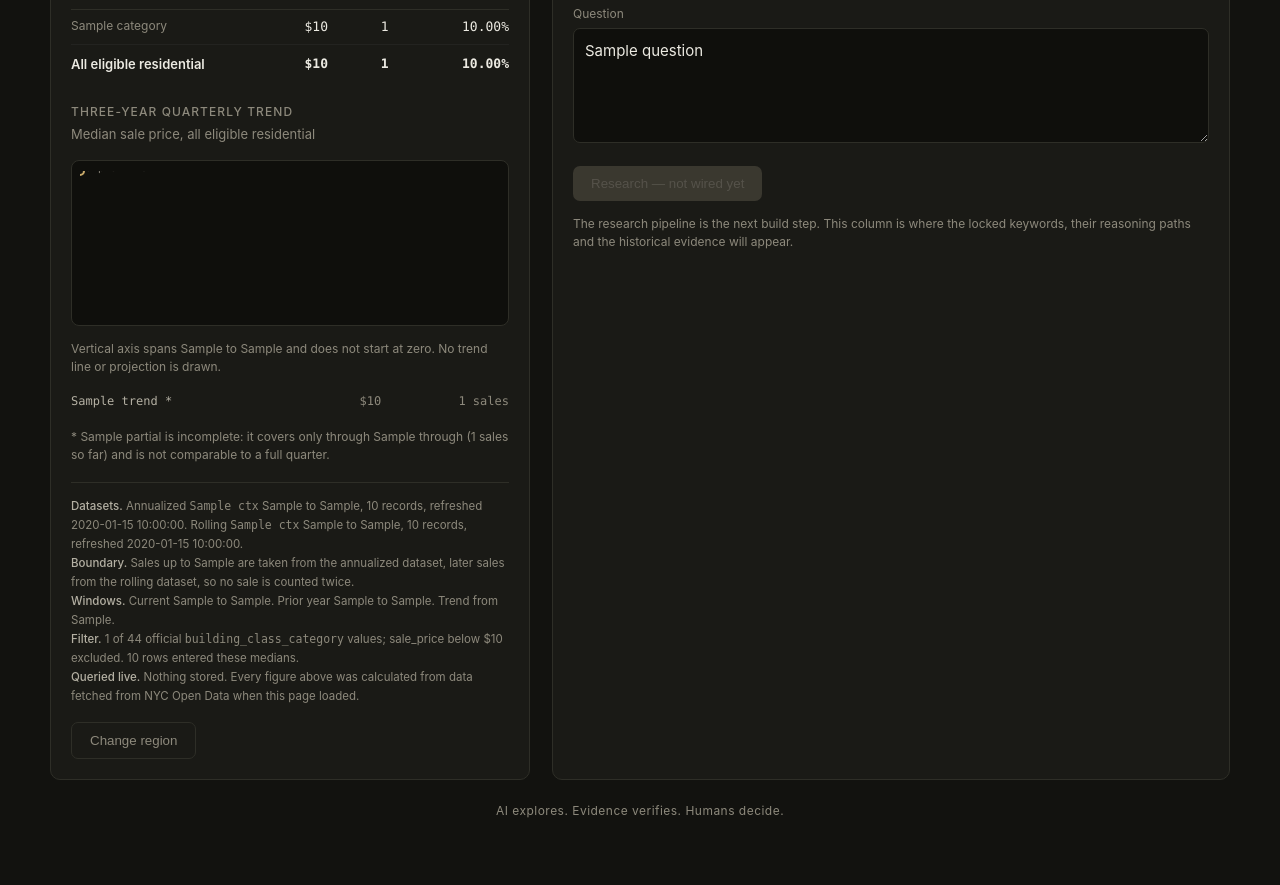
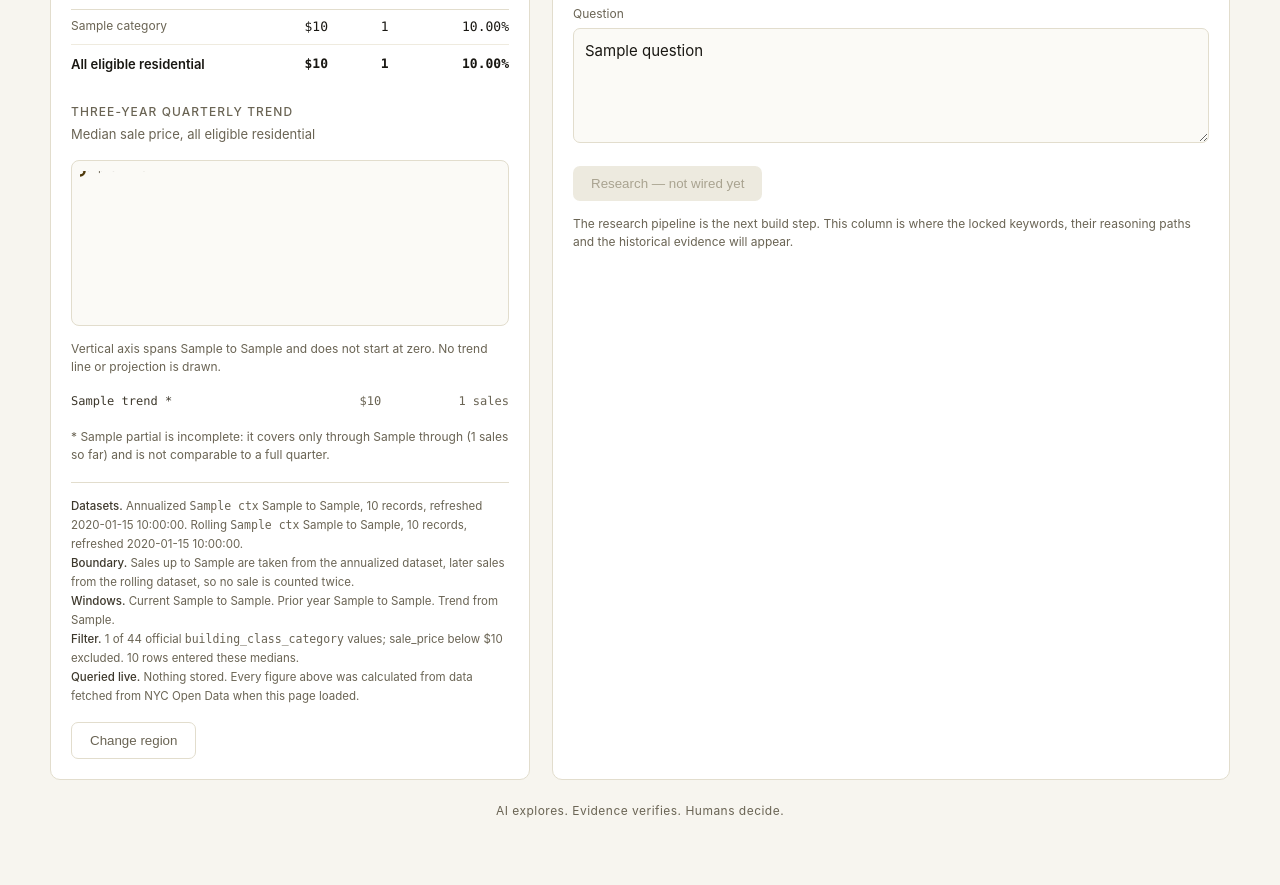
Before and after one commit to codebyyes/before-you-buy-nyc, a Flask app: template templates/index.html in a window 1280 px wide. Shown: the part 261-1146 px from the top of the page. Run offline with Flask 3, Linux system fonts and the light colour scheme; the template is opened without the code that fills it: most values are stand-ins (such as "Sample title", 1, 10 or a date in 2020).

Commit message:
Light palette, and make the data line the heaviest thing on the page
802's call, and the reasons are better than the ones behind the dark
palette it replaces, which was chosen on instinct and never justified: a
dark surface reads as a trading terminal, and this product spends its
whole design refusing to behave like one. A record should look like a
record. It is also easier on the eyes over the amount of text this page
carries, and it survives screenshotting and video compression.

The chart was the real problem. Grid, labels and data all sat in one
narrow tonal band, so nothing drew the eye. The data line is now the
darkest element in the figure and the grid has receded almost to
invisibility.

Chart colours move out of the SVG markup into CSS classes and tokens, so
the next change to them is one line rather than seven.

Co-Authored-By: Claude Opus 5 <noreply@anthropic.com>
Claude-Session: https://claude.ai/code/session_01KdqDVHVAF9Y7EYpY8Xuwbh

```diff
--- a/templates/index.html
+++ b/templates/index.html
@@ -7,8 +7,14 @@
 <style>
 *{box-sizing:border-box;margin:0;padding:0}
 :root{
-  --bg:#12120f; --panel:#1a1a16; --line:#2e2e27;
-  --ink:#eceae2; --mute:#8d897c; --accent:#c8a96a; --locked:#55524a;
+  --bg:#f7f5ef; --panel:#ffffff; --line:#e2ddcd;
+  --ink:#191712; --mute:#6a6454; --accent:#8a6a28; --locked:#a9a390;
+  --field:#fbfaf6; --rule:#efebdf;
+  /* Chart. The data line is the heaviest element on the page; the grid is
+     almost invisible on purpose. Tonal separation is what makes a reader
+     look at the line instead of sliding past it. */
+  --chart-bg:#fbfaf6; --chart-grid:#e8e2d1; --chart-line:#4f3a0c;
+  --chart-axis:#6a6454;
 }
 body{background:var(--bg);color:var(--ink);
   font:15px/1.55 ui-sans-serif,-apple-system,"Helvetica Neue",sans-serif;
@@ -30,34 +36,43 @@ h3{font-size:12px;letter-spacing:.09em;text-transform:uppercase;color:var(--mute
   font-weight:500;margin:22px 0 2px}
 .sub{color:var(--mute);font-size:13px;margin-bottom:16px}
 label{display:block;font-size:12px;color:var(--mute);margin:14px 0 5px}
-select,input[type=text],textarea{width:100%;background:#0f0f0c;color:var(--ink);
+select,input[type=text],textarea{width:100%;background:var(--field);color:var(--ink);
   border:1px solid var(--line);border-radius:7px;padding:10px 11px;font:inherit}
 select:disabled,textarea:disabled,input:disabled{color:var(--locked)}
-button{margin-top:16px;background:var(--accent);color:#1a1509;border:0;border-radius:7px;
+button{margin-top:16px;background:var(--accent);color:#ffffff;border:0;border-radius:7px;
   padding:10px 18px;font:600 14px/1 inherit;cursor:pointer}
 button.ghost{background:none;color:var(--mute);border:1px solid var(--line)}
-button:disabled{background:#3a382f;color:var(--locked);cursor:not-allowed}
+button:disabled{background:#edeadf;color:var(--locked);cursor:not-allowed}
 .fixed{font-variant-numeric:tabular-nums;
   font-family:ui-monospace,SFMono-Regular,Menlo,monospace}
 table{width:100%;border-collapse:collapse;margin-top:6px}
 th{text-align:left;font-size:11px;letter-spacing:.07em;text-transform:uppercase;
   color:var(--mute);font-weight:500;padding:0 0 7px;border-bottom:1px solid var(--line)}
-td{padding:7px 0;border-bottom:1px solid #232320;font-size:13px}
+td{padding:7px 0;border-bottom:1px solid var(--rule);font-size:13px}
 td.num,th.num{text-align:right;padding-left:16px;white-space:nowrap}
 tr.total td{border-bottom:0;border-top:1px solid var(--line);font-weight:600;padding-top:9px}
 .cat{color:var(--mute);font-size:12px}
-.chart{margin-top:10px;background:#0f0f0c;border:1px solid var(--line);
+.chart{margin-top:10px;background:var(--chart-bg);border:1px solid var(--line);
   border-radius:8px;padding:10px 8px 4px}
 .chart svg{display:block;width:100%;height:auto}
+.chart .grid{stroke:var(--chart-grid);stroke-width:1}
+.chart .axis{fill:var(--chart-axis);font-size:10px;
+  font-family:ui-monospace,SFMono-Regular,Menlo,monospace}
+.chart .line{fill:none;stroke:var(--chart-line);stroke-width:2.5;
+  stroke-linejoin:round;stroke-linecap:round}
+.chart .dash{stroke:var(--chart-line);stroke-width:2.5;stroke-dasharray:4 3;
+  stroke-linecap:round}
+.chart .dot{fill:var(--chart-line)}
+.chart .dot-open{fill:var(--chart-bg);stroke:var(--chart-line);stroke-width:2.5}
 .qt{width:100%;border-collapse:collapse;margin-top:12px}
-.qt td{padding:4px 0;border-bottom:1px solid #1f1f1c;font-size:12px;color:var(--mute)}
-.qt td.q{color:#b4b0a3}
+.qt td{padding:4px 0;border-bottom:1px solid var(--rule);font-size:12px;color:var(--mute)}
+.qt td.q{color:#3d382c}
 .qt tr:last-child td{border-bottom:0}
 .note{color:var(--mute);font-size:12px;margin-top:14px;line-height:1.5}
 .prov{margin-top:18px;padding-top:14px;border-top:1px solid var(--line);
   color:var(--mute);font-size:11.5px;line-height:1.65}
-.prov b{color:#b4b0a3;font-weight:500}
-.err{background:#2a1a16;border:1px solid #5b3328;color:#e8c4b8;padding:13px 15px;
+.prov b{color:#3d382c;font-weight:500}
+.err{background:#fdf2ed;border:1px solid #e0b4a4;color:#8a3b26;padding:13px 15px;
   border-radius:8px;font-size:13px;margin-top:14px}
 .motto{color:var(--mute);font-size:12px;letter-spacing:.04em;margin-top:22px;
   text-align:center}
@@ -114,30 +129,26 @@ tr.total td{border-bottom:0;border-top:1px solid var(--line);font-weight:600;pad
     <svg viewBox="0 0 {{ chart.w }} {{ chart.h }}" role="img"
          aria-label="Median sale price by quarter, all eligible residential">
       {% for g in chart.grid %}
-      <line x1="{{ chart.pl }}" y1="{{ g.y }}" x2="{{ chart.pr }}" y2="{{ g.y }}"
-            stroke="#232320" stroke-width="1"/>
-      <text x="{{ chart.label_x }}" y="{{ g.y + 3 }}" fill="#8d897c" font-size="10"
-            text-anchor="end"
-            font-family="ui-monospace,Menlo,monospace">{{ g.label }}</text>
+      <line class="grid" x1="{{ chart.pl }}" y1="{{ g.y }}"
+            x2="{{ chart.pr }}" y2="{{ g.y }}"/>
+      <text class="axis" x="{{ chart.label_x }}" y="{{ g.y + 3 }}"
+            text-anchor="end">{{ g.label }}</text>
       {% endfor %}
 
       {% if chart.solid %}
-      <polyline fill="none" stroke="#c8a96a" stroke-width="2" stroke-linejoin="round"
-                points="{{ chart.solid }}"/>
+      <polyline class="line" points="{{ chart.solid }}"/>
       {% endif %}
 
       {% if chart.dash %}
-      <line x1="{{ chart.dash.x1 }}" y1="{{ chart.dash.y1 }}"
-            x2="{{ chart.dash.x2 }}" y2="{{ chart.dash.y2 }}"
-            stroke="#c8a96a" stroke-width="2" stroke-dasharray="4 3"/>
+      <line class="dash" x1="{{ chart.dash.x1 }}" y1="{{ chart.dash.y1 }}"
+            x2="{{ chart.dash.x2 }}" y2="{{ chart.dash.y2 }}"/>
       {% endif %}
 
       {% for m in chart.markers %}
         {% if m.partial %}
-        <circle cx="{{ m.x }}" cy="{{ m.y }}" r="4" fill="#0f0f0c"
-                stroke="#c8a96a" stroke-width="2"/>
+        <circle class="dot-open" cx="{{ m.x }}" cy="{{ m.y }}" r="4.5"/>
         {% else %}
-        <circle cx="{{ m.x }}" cy="{{ m.y }}" r="4" fill="#c8a96a"/>
+        <circle class="dot" cx="{{ m.x }}" cy="{{ m.y }}" r="4.5"/>
         {% endif %}
         <circle cx="{{ m.x }}" cy="{{ m.y }}" r="12" fill="transparent">
           <title>{{ m.title }}</title>
@@ -145,9 +156,8 @@ tr.total td{border-bottom:0;border-top:1px solid var(--line);font-weight:600;pad
       {% endfor %}
 
       {% for t in chart.xticks %}
-      <text x="{{ t.x }}" y="{{ t.y }}" fill="#8d897c" font-size="10"
-            text-anchor="{{ t.anchor }}"
-            font-family="ui-monospace,Menlo,monospace">{{ t.label }}</text>
+      <text class="axis" x="{{ t.x }}" y="{{ t.y }}"
+            text-anchor="{{ t.anchor }}">{{ t.label }}</text>
       {% endfor %}
     </svg>
   </div>
```
